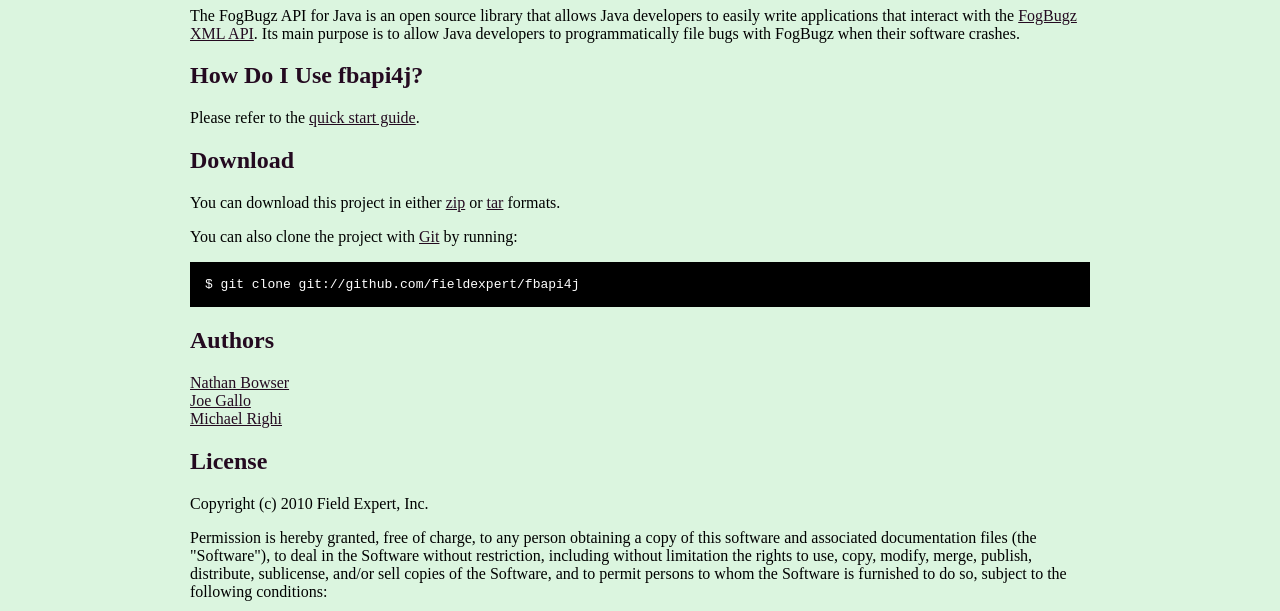
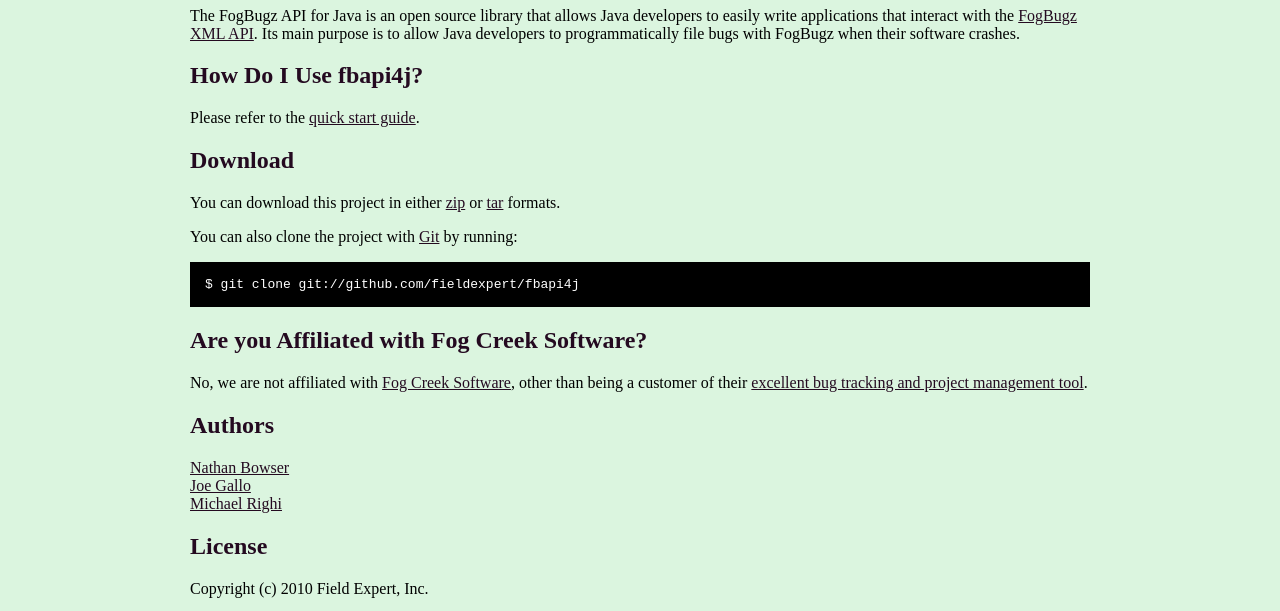
Before and after one commit to fieldexpert/fbapi4j, a plain HTML site: page index.html in a window 1280 px wide. Shown: the part 171-782 px from the top of the page. Drawn offline with Linux system fonts and the light colour scheme.

Commit message:
Answers the question, "Are you affiliated with Fog Creek Software?"

```diff
--- a/index.html
+++ b/index.html
@@ -44,6 +44,11 @@
     <p>
     	You can also clone the project with <a href="http://git-scm.com">Git</a> by running:
     	<pre>$ git clone git://github.com/fieldexpert/fbapi4j</pre>
+    </p>
+
+    <h2>Are you Affiliated with Fog Creek Software?</h2>
+    <p>
+    	No, we are not affiliated with <a href="http://www.fogcreek.com/">Fog Creek Software</a>, other than being a customer of their <a href="http://www.fogcreek.com/FogBugz/">excellent bug tracking and project management tool</a>.
     </p>
 
 	<h2>Authors</h2>
```
